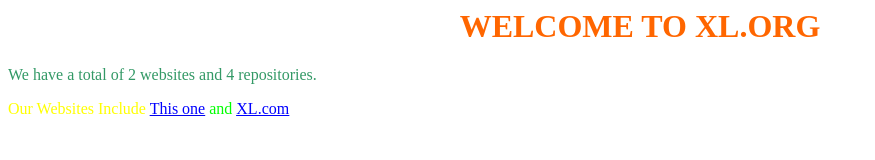
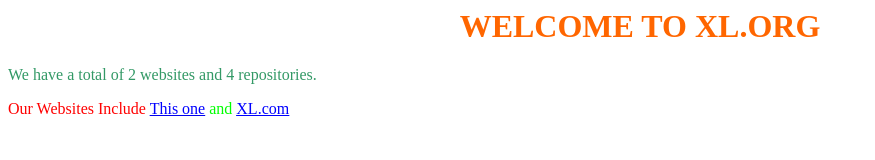
Before and after one commit to BunnyFirth-org/bunnyfirth-org.github.io, a plain HTML site: page index.html in a window 1280 px wide. Shown: the whole page, without its empty margins (0-875 px from the left). Drawn offline with Linux system fonts and the light colour scheme.

Commit message:
Update index.html

```diff
--- a/index.html
+++ b/index.html
@@ -1,3 +1,3 @@
 <h1 style="text-align: center;"><span style="color: #ff6600;">WELCOME TO XL.ORG</span></h1>
 <p><span style="color: #339966;">We have a total of 2 websites and 4 repositories.</span></p>
-<p><span style="color: #ffff00;">Our Websites Include </span><a href="bunnyfirth-org.github.io"><span style="color: #0000ff;">This one</span></a>&nbsp;<span style="color: #00ff00;">and</span> <span style="text-decoration: underline; color: #0000ff;"><a style="color: #0000ff; text-decoration: underline;" title="XL.com!!" href="https://bunnyfirth-org.github.io/Website/">XL.com</a></span></p>
+<p><span style="color: #ff0000;">Our Websites Include </span><a href="bunnyfirth-org.github.io"><span style="color: #0000ff;">This one</span></a>&nbsp;<span style="color: #00ff00;">and</span> <span style="text-decoration: underline; color: #0000ff;"><a style="color: #0000ff; text-decoration: underline;" title="XL.com!!" href="https://bunnyfirth-org.github.io/Website/">XL.com</a></span></p>
```
